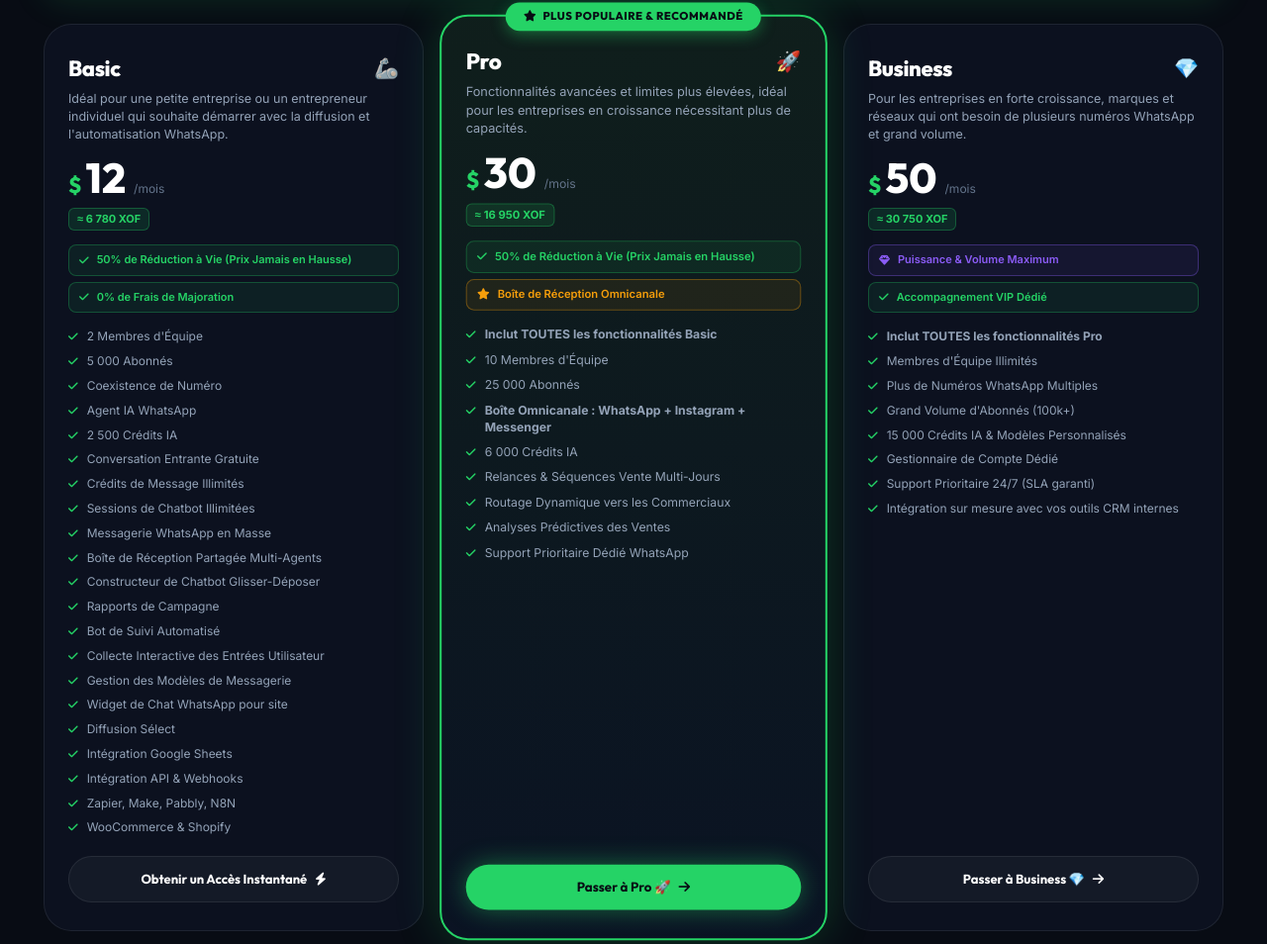
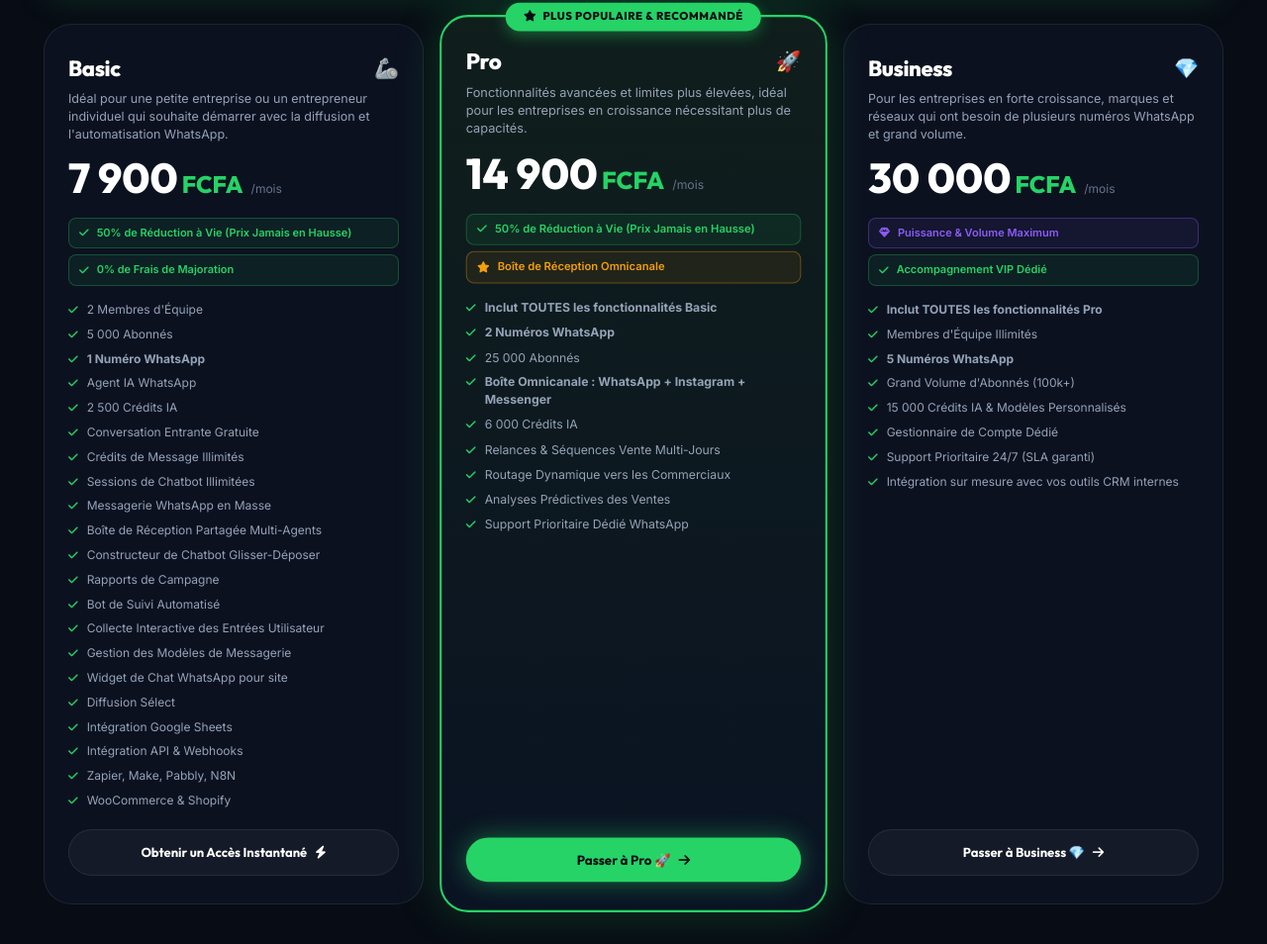
Before and after one commit to gnitessowedeou/kamala-jeanne, a website: page index.html in a window 1280 px wide. Shown: the part 3778-4732 px from the top of the page at 99% size. Drawn offline with Linux system fonts and the light colour scheme.

Commit message:
fix: tarification harmonisee et limites de numeros whatsapp

```diff
--- a/index.html
+++ b/index.html
@@ -781,13 +781,10 @@
 
             <div class="price-box">
               <div class="price-val-row">
-                <span class="price-currency-sym">$</span>
-                <span class="price-amount" id="price-basic" data-monthly="12" data-annual="9.60">12</span>
+                <span class="price-amount" id="price-basic" data-monthly="7 900" data-annual="6 320">7 900</span> <span class="price-currency-sym" style="font-size:24px;">FCFA</span>
                 <span class="price-frequency">/mois</span>
               </div>
-              <div class="price-xof-tag" id="xof-basic" data-xof-monthly="6 780" data-xof-annual="5 420">
-                ≈ 6 780 XOF
-              </div>
+              <div class="price-xof-tag" style="display:none;"></div>
             </div>
 
             <div class="plan-badges-group">
@@ -802,7 +799,7 @@
             <ul class="features-checklist">
               <li><i class="fa-solid fa-check"></i> 2 Membres d'Équipe</li>
               <li><i class="fa-solid fa-check"></i> 5 000 Abonnés</li>
-              <li><i class="fa-solid fa-check"></i> Coexistence de Numéro</li>
+              <li><i class="fa-solid fa-check"></i> <strong>1 Numéro WhatsApp</strong></li>
               <li><i class="fa-solid fa-check"></i> Agent IA WhatsApp</li>
               <li><i class="fa-solid fa-check"></i> 2 500 Crédits IA</li>
               <li><i class="fa-solid fa-check"></i> Conversation Entrante Gratuite</li>
@@ -847,13 +844,10 @@
 
             <div class="price-box">
               <div class="price-val-row">
-                <span class="price-currency-sym">$</span>
-                <span class="price-amount" id="price-pro" data-monthly="30" data-annual="24">30</span>
+                <span class="price-amount" id="price-pro" data-monthly="14 900" data-annual="11 920">14 900</span> <span class="price-currency-sym" style="font-size:24px;">FCFA</span>
                 <span class="price-frequency">/mois</span>
               </div>
-              <div class="price-xof-tag" id="xof-pro" data-xof-monthly="16 950" data-xof-annual="13 560">
-                ≈ 16 950 XOF
-              </div>
+              <div class="price-xof-tag" style="display:none;"></div>
             </div>
 
             <div class="plan-badges-group">
@@ -867,7 +861,7 @@
 
             <ul class="features-checklist">
               <li><i class="fa-solid fa-check"></i> <strong>Inclut TOUTES les fonctionnalités Basic</strong></li>
-              <li><i class="fa-solid fa-check"></i> 10 Membres d'Équipe</li>
+              <li><i class="fa-solid fa-check"></i> <strong>2 Numéros WhatsApp</strong></li>
               <li><i class="fa-solid fa-check"></i> 25 000 Abonnés</li>
               <li><i class="fa-solid fa-check"></i> <strong>Boîte Omnicanale : WhatsApp + Instagram + Messenger</strong></li>
               <li><i class="fa-solid fa-check"></i> 6 000 Crédits IA</li>
@@ -897,13 +891,10 @@
 
             <div class="price-box">
               <div class="price-val-row">
-                <span class="price-currency-sym">$</span>
-                <span class="price-amount" id="price-business" data-monthly="50" data-annual="40">50</span>
+                <span class="price-amount" id="price-business" data-monthly="30 000" data-annual="24 000">30 000</span> <span class="price-currency-sym" style="font-size:24px;">FCFA</span>
                 <span class="price-frequency">/mois</span>
               </div>
-              <div class="price-xof-tag" id="xof-business" data-xof-monthly="30 750" data-xof-annual="24 600">
-                ≈ 30 750 XOF
-              </div>
+              <div class="price-xof-tag" style="display:none;"></div>
             </div>
 
             <div class="plan-badges-group">
@@ -918,7 +909,7 @@
             <ul class="features-checklist">
               <li><i class="fa-solid fa-check"></i> <strong>Inclut TOUTES les fonctionnalités Pro</strong></li>
               <li><i class="fa-solid fa-check"></i> Membres d'Équipe Illimités</li>
-              <li><i class="fa-solid fa-check"></i> Plus de Numéros WhatsApp Multiples</li>
+              <li><i class="fa-solid fa-check"></i> <strong>5 Numéros WhatsApp</strong></li>
               <li><i class="fa-solid fa-check"></i> Grand Volume d'Abonnés (100k+)</li>
               <li><i class="fa-solid fa-check"></i> 15 000 Crédits IA &amp; Modèles Personnalisés</li>
               <li><i class="fa-solid fa-check"></i> Gestionnaire de Compte Dédié</li>
```
